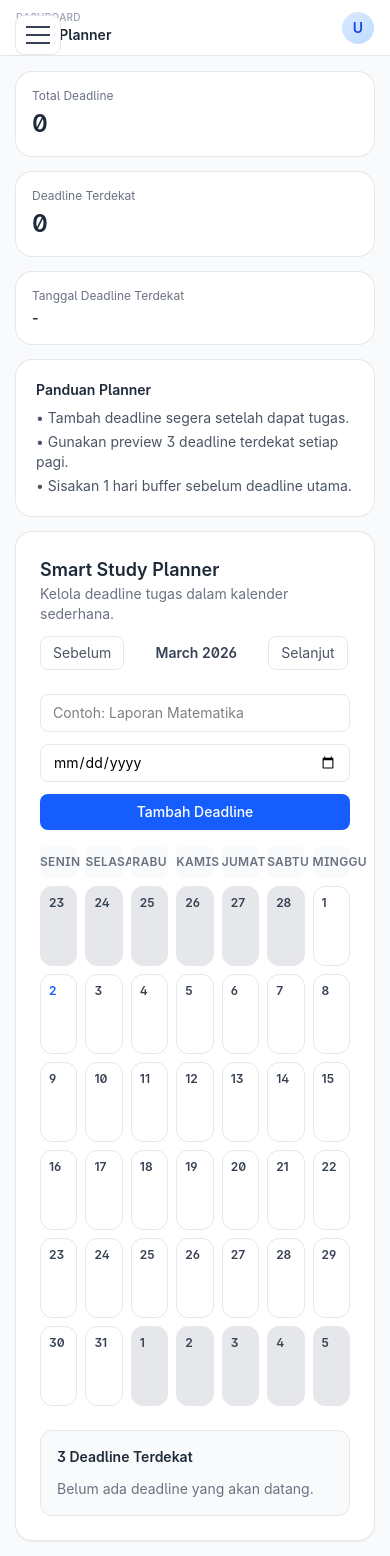
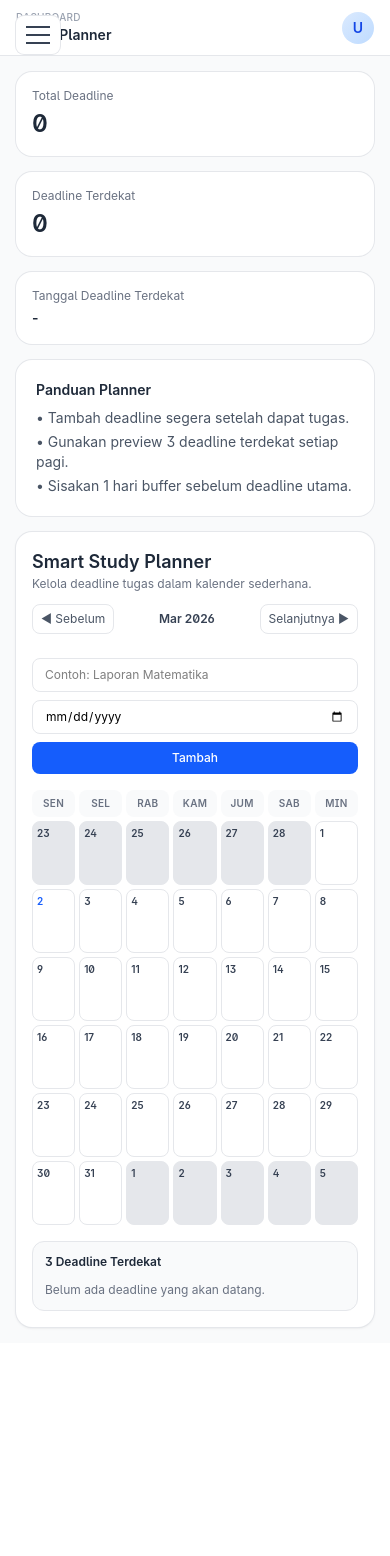
Before and after one commit to sakaaja27/StudentCommandCenter, a React (Vite) app: page /dashboard/study-planner in a window 390 px wide. After the commit the page ends 1343 px from the top, so only its background shows below. Built offline with nearby package versions, Linux system fonts and the light colour scheme.

Commit message:
fix responsive mobile ui in calender smart study

```diff
--- a/src/components/SmartStudyPlanner.jsx
+++ b/src/components/SmartStudyPlanner.jsx
@@ -86,18 +86,18 @@ export default function SmartStudyPlanner() {
   };
 
   return (
-    <section className="rounded-2xl bg-white p-6 shadow-sm ring-1 ring-gray-200">
-      <div className="mb-6 flex flex-wrap items-center justify-between gap-3">
+    <section className="rounded-2xl bg-white p-4 sm:p-6 shadow-sm ring-1 ring-gray-200">
+      <div className="mb-6 flex flex-col sm:flex-row sm:flex-wrap items-start sm:items-center justify-between gap-3">
         <div>
           <h2 className="text-lg font-semibold text-gray-800">
             Smart Study Planner
           </h2>
-          <p className="text-sm text-gray-500">
+          <p className="text-xs sm:text-sm text-gray-500">
             Kelola deadline tugas dalam kalender sederhana.
           </p>
         </div>
 
-        <div className="flex items-center gap-2">
+        <div className="flex items-center gap-1 sm:gap-2 w-full sm:w-auto">
           <button
             type="button"
             onClick={() =>
@@ -105,12 +105,12 @@ export default function SmartStudyPlanner() {
                 (prev) => new Date(prev.getFullYear(), prev.getMonth() - 1, 1),
               )
             }
-            className="rounded-lg border border-gray-200 px-3 py-1.5 text-sm text-gray-600 transition hover:bg-gray-100"
+            className="rounded-lg border border-gray-200 px-2 sm:px-3 py-1.5 text-xs sm:text-sm text-gray-600 transition hover:bg-gray-100"
           >
-            Sebelum
+            ◀ Sebelum
           </button>
-          <p className="min-w-32 text-center text-sm font-semibold text-gray-700">
-            {format(monthCursor, "MMMM yyyy")}
+          <p className="flex-1 sm:flex-none text-center text-xs sm:text-sm font-semibold text-gray-700">
+            {format(monthCursor, "MMM yyyy")}
           </p>
           <button
             type="button"
@@ -119,69 +119,70 @@ export default function SmartStudyPlanner() {
                 (prev) => new Date(prev.getFullYear(), prev.getMonth() + 1, 1),
               )
             }
-            className="rounded-lg border border-gray-200 px-3 py-1.5 text-sm text-gray-600 transition hover:bg-gray-100"
+            className="rounded-lg border border-gray-200 px-2 sm:px-3 py-1.5 text-xs sm:text-sm text-gray-600 transition hover:bg-gray-100"
           >
-            Selanjut
+            Selanjutnya ▶
           </button>
         </div>
       </div>
 
-      <div className="grid grid-cols-1 gap-6 xl:grid-cols-[2fr_1fr]">
+      <div className="grid grid-cols-1 gap-4 sm:gap-6 lg:grid-cols-[2fr_1fr]">
         <div>
           <form
             onSubmit={addDeadline}
-            className="mb-4 grid grid-cols-1 gap-3 md:grid-cols-[1.6fr_1fr_auto]"
+            className="mb-4 grid grid-cols-1 gap-2 sm:gap-3 sm:grid-cols-[1.6fr_1fr_auto]"
           >
             <input
               type="text"
               value={title}
               onChange={(event) => setTitle(event.target.value)}
               placeholder="Contoh: Laporan Matematika"
-              className="rounded-lg border border-gray-200 px-3 py-2 text-sm outline-none ring-blue-100 transition focus:ring-2"
+              className="rounded-lg border border-gray-200 px-3 py-2 text-xs sm:text-sm outline-none ring-blue-100 transition focus:ring-2"
             />
             <input
               type="date"
               value={deadline}
               onChange={(event) => setDeadline(event.target.value)}
-              className="rounded-lg border border-gray-200 px-3 py-2 text-sm outline-none ring-blue-100 transition focus:ring-2"
+              className="rounded-lg border border-gray-200 px-3 py-2 text-xs sm:text-sm outline-none ring-blue-100 transition focus:ring-2"
             />
             <button
               type="submit"
-              className="rounded-lg bg-blue-600 px-4 py-2 text-sm font-medium text-white transition hover:bg-blue-700"
+              className="rounded-lg bg-blue-600 px-3 sm:px-4 py-2 text-xs sm:text-sm font-medium text-white transition hover:bg-blue-700 whitespace-nowrap"
             >
-              Tambah Deadline
+              Tambah
             </button>
           </form>
 
-          <div className="grid grid-cols-7 gap-2 text-center text-xs font-semibold uppercase tracking-wide text-gray-500">
-            {["Senin", "Selasa", "Rabu", "Kamis", "Jumat", "Sabtu", "Minggu"].map((day) => (
-              <div key={day} className="rounded-lg bg-gray-50 py-2">
+          {/* Calendar Grid */}
+          <div className="grid grid-cols-7 gap-1 sm:gap-2 text-center text-[10px] sm:text-xs font-semibold uppercase tracking-wide text-gray-500">
+            {["Sen", "Sel", "Rab", "Kam", "Jum", "Sab", "Min"].map((day) => (
+              <div key={day} className="rounded-lg bg-gray-50 py-1.5 sm:py-2">
                 {day}
               </div>
             ))}
           </div>
 
-          <div className="mt-2 grid grid-cols-7 gap-2">
+          <div className="mt-1 sm:mt-2 grid grid-cols-7 gap-1 sm:gap-2">
             {gridDays.map((day) => {
               const dateKey = format(day, "yyyy-MM-dd");
               const hasDeadline = Boolean(deadlinesByDate[dateKey]?.length);
               return (
                 <div
                   key={dateKey}
-                  className={`min-h-20 rounded-xl border p-2 text-xs transition ${
+                  className={`min-h-16 sm:min-h-20 rounded-lg sm:rounded-xl border p-1 sm:p-2 text-[10px] sm:text-xs transition ${
                     isSameMonth(day, monthCursor)
                       ? "bg-white"
                       : "bg-gray-200 text-gray-400"
                   } ${hasDeadline ? "border-red-200 bg-red-50" : "border-gray-200"}`}
                 >
-                  <div className="flex items-center justify-between">
+                  <div className="flex items-center justify-between gap-1">
                     <span
                       className={`font-semibold ${isSameDay(day, new Date()) ? "text-blue-600" : "text-gray-700"}`}
                     >
                       {format(day, "d")}
                     </span>
                     {hasDeadline && (
-                      <span className="rounded-full bg-red-500 px-2 py-0.5 text-[10px] font-semibold text-white">
+                      <span className="rounded-full bg-red-500 px-1.5 sm:px-2 py-0.5 text-[8px] sm:text-[10px] font-semibold text-white flex-shrink-0">
                         {deadlinesByDate[dateKey].length}
                       </span>
                     )}
@@ -192,7 +193,7 @@ export default function SmartStudyPlanner() {
                       onClick={() =>
                         setSelectedDeadline(deadlinesByDate[dateKey][0])
                       }
-                      className="mt-2 line-clamp-2 w-full rounded-md bg-red-100 px-1.5 py-1 text-[10px] font-medium text-red-700 transition hover:bg-red-200 cursor-pointer text-left"
+                      className="mt-1 line-clamp-2 w-full rounded-md bg-red-100 px-1 sm:px-1.5 py-0.5 sm:py-1 text-[8px] sm:text-[10px] font-medium text-red-700 transition hover:bg-red-200 cursor-pointer text-left"
                     >
                       {deadlinesByDate[dateKey][0].title}
                     </button>
@@ -203,13 +204,13 @@ export default function SmartStudyPlanner() {
           </div>
         </div>
 
-        <aside className="rounded-xl border border-gray-200 bg-gray-50 p-4">
-          <h3 className="text-sm font-semibold text-gray-800">
+        <aside className="rounded-xl border border-gray-200 bg-gray-50 p-3 sm:p-4">
+          <h3 className="text-xs sm:text-sm font-semibold text-gray-800">
             3 Deadline Terdekat
           </h3>
           <div className="mt-3 space-y-2">
             {upcomingTasks.length === 0 && (
-              <p className="text-sm text-gray-500">
+              <p className="text-xs sm:text-sm text-gray-500">
                 Belum ada deadline yang akan datang.
               </p>
             )}
@@ -217,21 +218,21 @@ export default function SmartStudyPlanner() {
             {upcomingTasks.map((item) => (
               <div
                 key={item.id}
-                className="rounded-lg border border-gray-200 bg-white p-3"
+                className="rounded-lg border border-gray-200 bg-white p-2 sm:p-3"
               >
                 <div className="flex items-start justify-between gap-2">
-                  <div>
-                    <p className="text-sm font-medium text-gray-700">
+                  <div className="min-w-0 flex-1">
+                    <p className="text-xs sm:text-sm font-medium text-gray-700 line-clamp-2">
                       {item.title}
                     </p>
-                    <p className="mt-1 text-xs text-red-600">
+                    <p className="mt-1 text-[10px] sm:text-xs text-red-600">
                       {format(parseISO(item.deadline), "dd MMM yyyy")}
                     </p>
                   </div>
                   <button
                     type="button"
                     onClick={() => removeDeadline(item.id)}
-                    className="rounded-md px-2 py-1 text-xs  transition bg-red-50 text-red-600"
+                    className="rounded-md px-1.5 sm:px-2 py-1 text-[10px] sm:text-xs transition bg-red-50 text-red-600 hover:bg-red-100 flex-shrink-0"
                   >
                     Hapus
                   </button>
@@ -243,23 +244,27 @@ export default function SmartStudyPlanner() {
       </div>
 
       {selectedDeadline && (
-        <div className="fixed inset-0 z-50 flex items-center justify-center bg-black/40">
-          <div className="w-full max-w-sm rounded-3xl bg-white p-8 shadow-2xl">
+        <div className="fixed inset-0 z-50 flex items-center justify-center bg-black/40 p-4">
+          <div className="w-full max-w-sm rounded-3xl bg-white p-6 sm:p-8 shadow-2xl">
             <h3 className="text-lg font-semibold text-gray-800">
               Detail Deadline
             </h3>
 
             <div className="mt-6 space-y-4">
               <div>
-                <p className="text-sm font-medium text-gray-600">Title</p>
-                <p className="mt-2 text-gray-800">{selectedDeadline.title}</p>
+                <p className="text-xs sm:text-sm font-medium text-gray-600">
+                  Title
+                </p>
+                <p className="mt-2 text-sm sm:text-base text-gray-800">
+                  {selectedDeadline.title}
+                </p>
               </div>
 
               <div>
-                <p className="text-sm font-medium text-gray-600">
+                <p className="text-xs sm:text-sm font-medium text-gray-600">
                   Tanggal Deadline
                 </p>
-                <p className="mt-2 text-red-600 font-semibold">
+                <p className="mt-2 text-sm sm:text-base text-red-600 font-semibold">
                   {format(parseISO(selectedDeadline.deadline), "dd MMMM yyyy")}
                 </p>
               </div>
@@ -269,7 +274,7 @@ export default function SmartStudyPlanner() {
               <button
                 type="button"
                 onClick={() => setSelectedDeadline(null)}
-                className="flex-1 rounded-xl bg-gray-200 px-4 py-2 font-medium text-gray-700 transition hover:bg-gray-300"
+                className="flex-1 rounded-xl bg-gray-200 px-4 py-2 text-xs sm:text-sm font-medium text-gray-700 transition hover:bg-gray-300"
               >
                 Tutup
               </button>
@@ -279,7 +284,7 @@ export default function SmartStudyPlanner() {
                   removeDeadline(selectedDeadline.id);
                   setSelectedDeadline(null);
                 }}
-                className="flex-1 rounded-xl bg-red-600 px-4 py-2 font-medium text-white transition hover:bg-red-700"
+                className="flex-1 rounded-xl bg-red-600 px-4 py-2 text-xs sm:text-sm font-medium text-white transition hover:bg-red-700"
               >
                 Hapus
               </button>
--- a/src/utils/PomodoroUtils.jsx
+++ b/src/utils/PomodoroUtils.jsx
@@ -1,4 +1,4 @@
-export const DURASI_DEFAULT = 0.2 * 60
+export const DURASI_DEFAULT = 30 * 60
 export function formatTime(totalseconds){
     const minutes = Math.floor(totalseconds / 60)
     const seconds = totalseconds % 60
```
